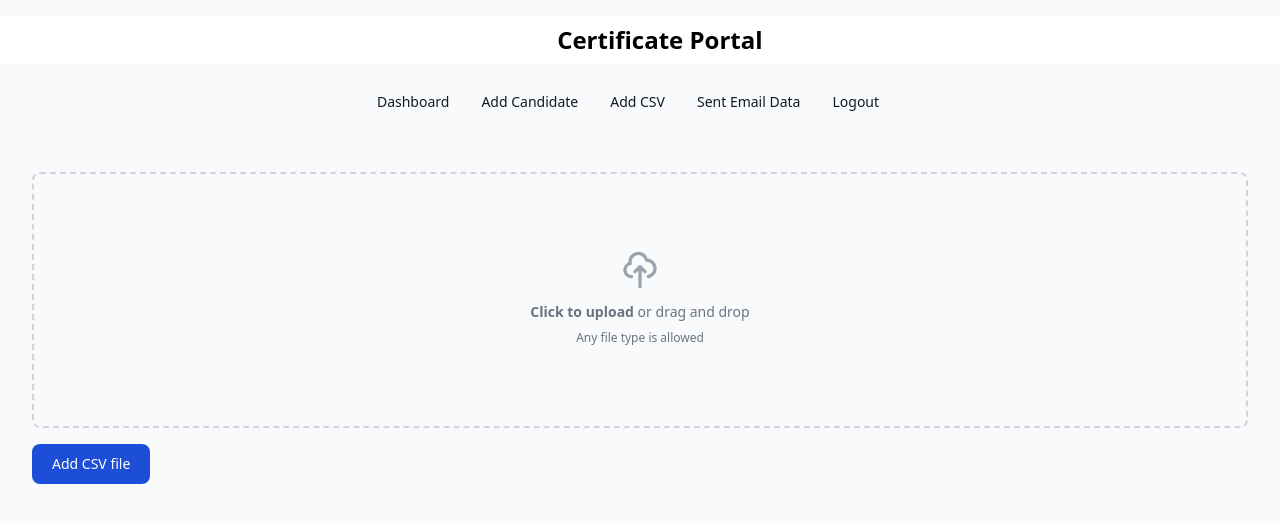
After one commit to Akshat2403/CertiPortal, a Django app: page /addcsv/ in a window 1280 px wide. The commit adds this page. Shown: the top 523 px of the page. Run offline with Django 3.2, Linux system fonts and the light colour scheme; some libraries are stand-ins or nearby versions.

Commit message:
update_candidate feature and add csv added

```diff
--- a/certiportal/settings.py
+++ b/certiportal/settings.py
@@ -37,7 +37,8 @@ INSTALLED_APPS = [
     'django.contrib.sessions',
     'django.contrib.messages',
     'django.contrib.staticfiles',
-    'main'
+    'main',
+    'import_export',
 ]
 
 MIDDLEWARE = [
--- /dev/null
+++ b/main/resources.py
@@ -0,0 +1,6 @@
+from import_export import resources
+from .models import *
+
+class CandidateResource(resources.ModelResource):
+    class meta:
+        model = candidate
--- /dev/null
+++ b/main/templates/main/csvform.html
@@ -0,0 +1,26 @@
+{% extends 'partials/base.html' %} {% load static %} {% block content %}
+{%include "partials/navbar.html" %}
+
+<form class="p-8"   method="POST" enctype="multipart/form-data">
+    {% csrf_token %}
+<div class="flex items-center justify-center w-full mt-4">
+    <label for="dropzone-file" class="flex flex-col items-center justify-center w-full h-64 border-2 border-gray-300 border-dashed rounded-lg cursor-pointer bg-gray-50 dark:hover:bg-bray-800 dark:bg-gray-700 hover:bg-gray-100 dark:border-gray-600 dark:hover:border-gray-500 dark:hover:bg-gray-600">
+        <div class="flex flex-col items-center justify-center pt-5 pb-6">
+            <svg aria-hidden="true" class="w-10 h-10 mb-3 text-gray-400" fill="none" stroke="currentColor" viewBox="0 0 24 24" xmlns="http://www.w3.org/2000/svg"><path stroke-linecap="round" stroke-linejoin="round" stroke-width="2" d="M7 16a4 4 0 01-.88-7.903A5 5 0 1115.9 6L16 6a5 5 0 011 9.9M15 13l-3-3m0 0l-3 3m3-3v12"></path></svg>
+            <p class="mb-2 text-sm text-gray-500 dark:text-gray-400"><span class="font-semibold">Click to upload</span> or drag and drop</p>
+            <p class="text-xs text-gray-500 dark:text-gray-400">Any file type is allowed</p>
+        </div>
+        <input id="dropzone-file" type="file" class="hidden" name="document"/>
+    </label>
+</div>
+<button
+    type="submit"
+    class="text-white mt-4 bg-blue-700 hover:bg-blue-800 focus:ring-4 focus:outline-none focus:ring-blue-300 font-medium rounded-lg text-sm px-5 py-2.5 text-center dark:bg-blue-600 dark:hover:bg-blue-700 dark:focus:ring-blue-800"
+  >
+    Add CSV file
+  </button>
+</form >
+
+
+
+{% endblock %}
--- a/main/templates/main/dashboard.html
+++ b/main/templates/main/dashboard.html
@@ -36,12 +36,12 @@
           >
           {%endif%}
           <a
-            href="{%  url 'delete' candidate.email%}"
+            href="{%  url 'delete' candidate.email %}"
             class="font-medium text-blue-600 dark:text-blue-500 hover:underline mr-4"
             >Delete</a
           >
           <a
-            href="#"
+            href="{% url 'update' candidate.id %}"
             class="font-medium text-blue-600 dark:text-blue-500 hover:underline mr-4"
             >Edit</a
           >
--- a/main/templates/partials/navbar.html
+++ b/main/templates/partials/navbar.html
@@ -35,7 +35,7 @@
           >
         </li>
         <li>
-          <a href="#" class="text-gray-900 dark:text-white hover:underline"
+          <a href="{% url 'csv' %}" class="text-gray-900 dark:text-white hover:underline"
             >Add CSV</a
           >
         </li>
--- a/main/urls.py
+++ b/main/urls.py
@@ -3,10 +3,11 @@ from . import views
 
 urlpatterns = [
     path('',views.login,name='login'),
-    path('dashboard',views.dashboard,name='dashboard'),
+    path('dashboard/',views.dashboard,name='dashboard'),
     path('dashboard/<int:sent>',views.dashboard,name='dashboard'),
     path('addcandidate',views.addCandidate,name='addCandidate'),
+    path('addcsv/',views.addcsv, name="csv"),
     path('delete/<str:email>',views.delete_candidate,name='delete'),
+    path('update/<str:pk>', views.update_candidate, name="update"),
     path('logout',views.logout,name='logout'),
-
 ]
--- a/main/views.py
+++ b/main/views.py
@@ -6,6 +6,9 @@ from django.contrib.auth import authenticate
 from django.contrib import messages
 from .choices import EVENT_OPTIONS,CERTIFICATE_OPTIONS
 from django.db.models import Q
+from .resources import *
+from tablib import Dataset
+from django.http import HttpResponse
 # Create your views here.
 # Login view
 def login(request):
@@ -44,11 +47,68 @@ def addCandidate(request):
             messages.info('Email already exists')
     context={'events':EVENT_OPTIONS,'types':CERTIFICATE_OPTIONS}
     return render(request,'main/candidateform.html',context);
+def update_candidate(request,pk):
+    candid = candidate.objects.filter(id=pk).first()
+    if request.method == 'POST':
+        try:
+
+
+            print(candid)
+            candid.name = request.POST['name']
+            candid.college = request.POST['college']
+            candid.event = request.POST['event']
+            candid.certificate_type = request.POST['Certificate']
+            candid.email = request.POST['email']
+            candid.save()
+            return redirect('dashboard')
+        except:
+            messages.error(request, 'An error occurred while updating the candidate.')
+
+
+    context = {
+        'candidate':candid,
+
+        'events': EVENT_OPTIONS,  # Make sure to define EVENT_OPTIONS in your context
+        'types': CERTIFICATE_OPTIONS  # Make sure to define CERTIFICATE_OPTIONS in your context
+    }
+    return render(request, 'main/candidateform.html', context)
+
+
 
 def delete_candidate(request, email):
     candid = candidate.objects.filter(email=email).first()
     candid.delete()
     return redirect('dashboard')
+
+#add csv file
+def addcsv(request):
+    if request.method=="POST":
+        candidate_resource = CandidateResource()
+        dataset = Dataset()
+        new_candidate = request.FILES.get('document')
+        if new_candidate is None:
+            messages.info(request, 'No file selected')
+            return render(request, 'main/csvform.html')
+        imported_data = dataset.load(new_candidate.read(),format = 'xlsx')
+        for data in imported_data:
+            email = data[7]  # Assuming the email is at index 7 in the imported_data list
+            if candidate.objects.filter(email=email).exists():
+                        # Skip the record if the email already exists
+                continue
+            value = candidate(
+                data[0],
+                data[1],
+                data[2],
+                data[3],
+                data[4],
+                data[5],
+                data[6],
+                data[7]
+            )
+            value.save()
+            messages.info(request, 'data has been added successfully')
+    return render(request,'main/csvform.html')
+
 #logout view
 def logout(request):
     authout(request)
```
Also changed, not shown: main/admin.py (+5 -2 lines), main/templates/main/candidateform.html (+7 -3 lines), db.sqlite3, main/migrations/0002_alter_candidate_email.py (added).
